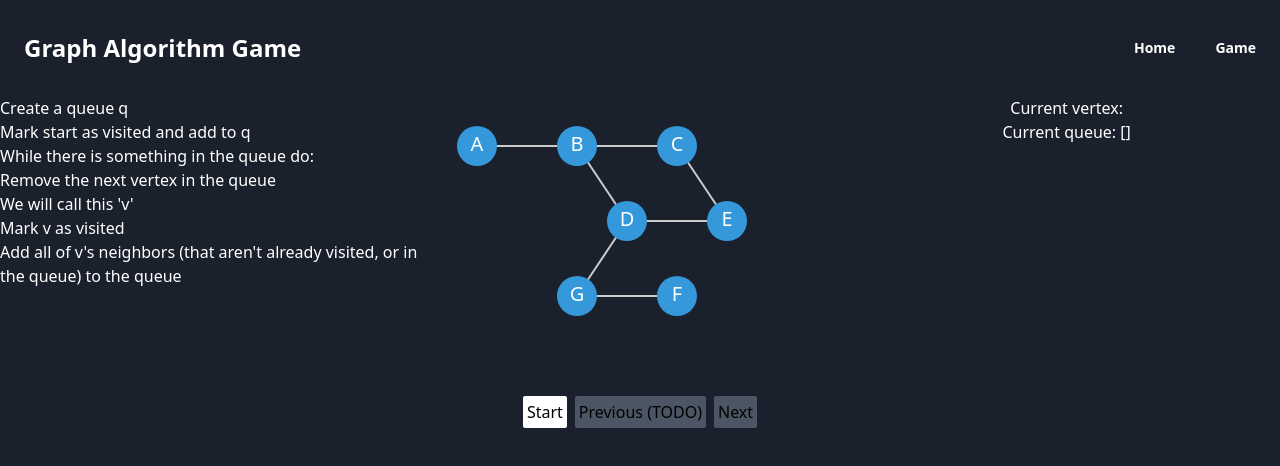
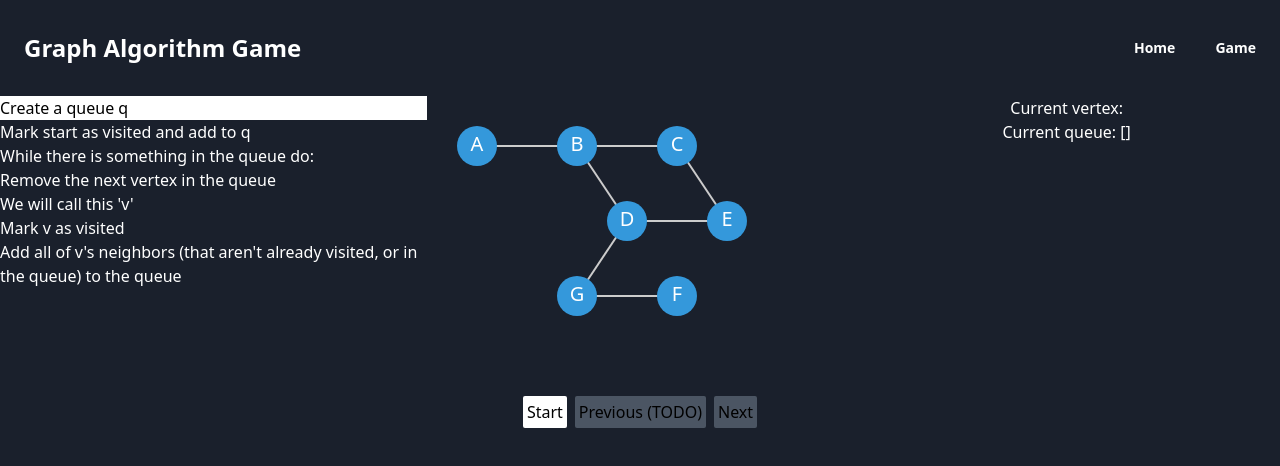
Before and after one commit to gyr1967/graph-algorithm-game, a Vue app in the folder game/frontend/: page /graph-algorithm-game/game/bfs/visualise in a window 1280 px wide. Shown: the top 466 px of the page. Built offline with nearby package versions, Linux system fonts and the light colour scheme.

Commit message:
beginnings of highlighting the current step

```diff
--- a/game/frontend/src/components/BFSPseudo.vue
+++ b/game/frontend/src/components/BFSPseudo.vue
@@ -4,8 +4,12 @@ defineProps<{
 }>();
 </script>
 <template>
-    <div>Create a queue q</div>
-    <div>Mark start as visited and add to q</div>
+    <div :class="currentStep == 0 ? 'bg-white text-black' : ''">
+        Create a queue q
+    </div>
+    <div :class="currentStep == 1 ? 'bg-white text-black' : ''">
+        Mark start as visited and add to q
+    </div>
     <div>While there is something in the queue do:</div>
     <ul>
         <li>Remove the next vertex in the queue</li>
```
